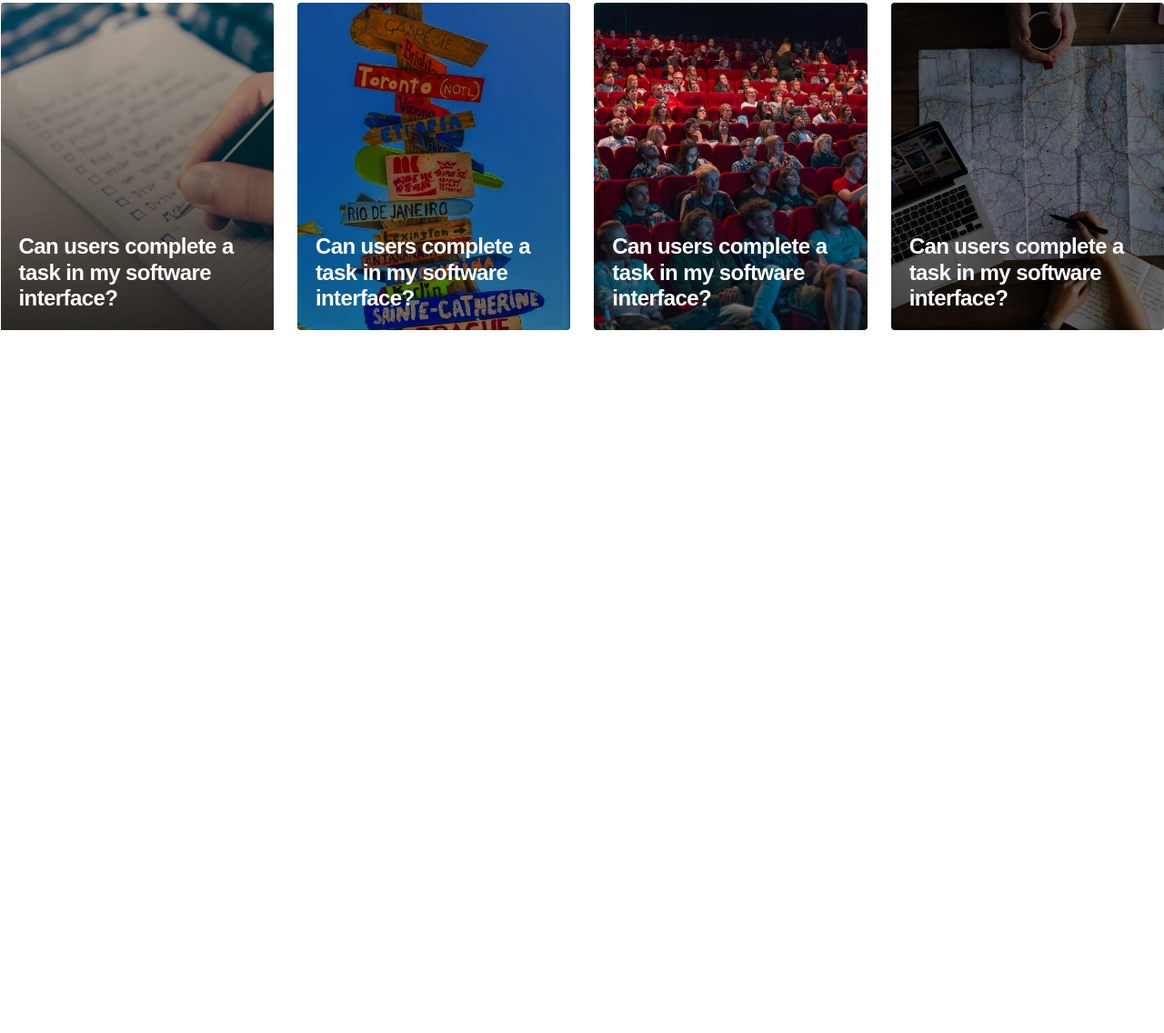
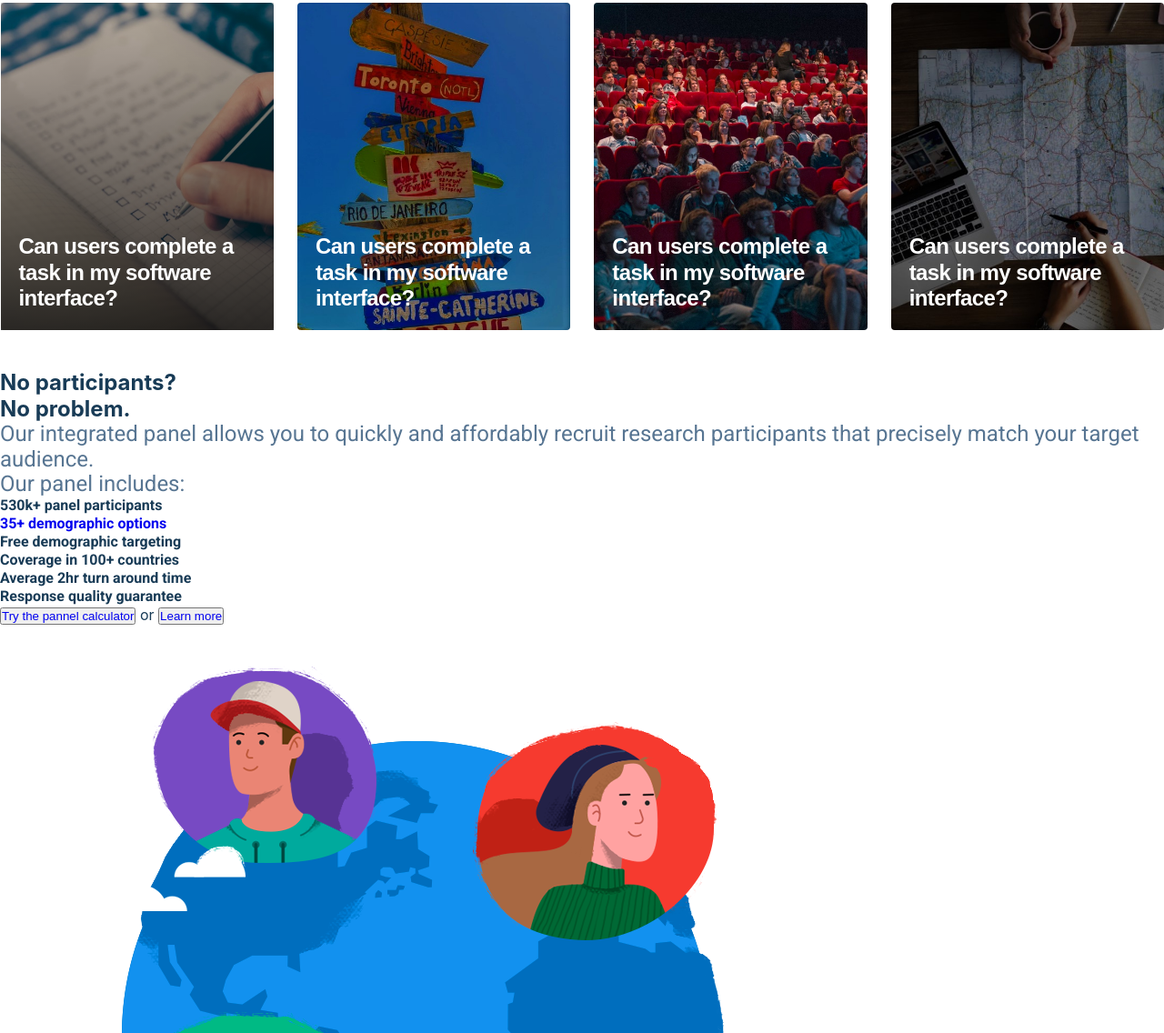
Before and after one commit to Akhil9368/UsablityHub, a plain HTML site: page index.html in a window 1280 px wide. Shown: the part 3604-4740 px from the top of the page at 91% size. Before the commit the page ends 4010 px from the top, so only its background shows below. Drawn offline with Linux system fonts and the light colour scheme.

Commit message:
Update index.html
adding No participants section

```diff
--- a/index.html
+++ b/index.html
@@ -7,6 +7,8 @@
     <meta name="viewport" content="width=device-width, initial-scale=1.0">
     <title>UsablityHub</title>
     <link rel="stylesheet" href="style.css">
+
+    <link rel="shortcut icon" href="./assests/logo.png">
 </head>
 
 
@@ -260,9 +262,49 @@
 
             </div>
         </section>
-        <section id="sc-9"></section>
+    </div>
+
+        <section id="sc-9">
+            <div class="container1 sc-9">
+            <div class="content-part">
+                <h2>
+                <span>
+                    No participants? <br> No problem.
+                </span>
+            </h2>
+            <div class="content-text">
+                <p>Our integrated panel allows you to quickly and affordably recruit research participants that precisely match your target audience.</p>
+            </div>
+            <div class="pannel">
+                <p>Our panel includes:</p>
+            </div>
+            <ul role="list" class="ul-1">
+
+                    <li>530k+ panel participants</li>
+                    <li><a href="https://help.usabilityhub.com/en/articles/4953292-demographic-targeting#demo" target="_blank" class="thirty-five">35+ demographic options</a></li>
+
+                    <li>Free demographic targeting</li>
+
+            </ul>
+        <ul class="ul-2">
+            <li>Coverage in 100+ countries</li>
+                    <li>Average 2hr turn around time</li>
+                    <li>Response quality guarantee</li>
+        </ul>
+
+            <div class="buttons-combined">
+                <button class="b1"><a href="https://app.usabilityhub.com/research-panel-calculator" target="_blank">Try the pannel calculator</a></button>
+                <span> or </span>
+                <button class="b2"><a href="https://usabilityhub.com/product/research-panel" target="_blank">Learn more</a></button>
+            </div>
+
+            </div>
+            <div class="image-part">
+               <img src="./assests/asset 40.png" alt="">
+            </div>
+        </div>
+        </section>
         <section id="sc-10"></section>
-    </div>
     <script src="https://kit.fontawesome.com/303551dde3.js" crossorigin="anonymous"></script>
 </body>
 
```
